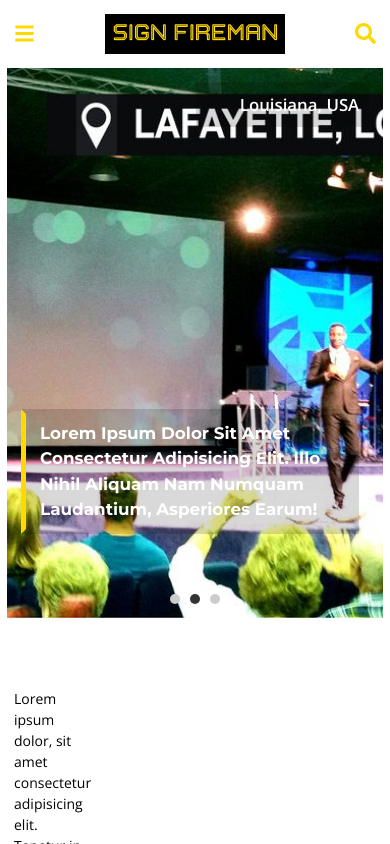
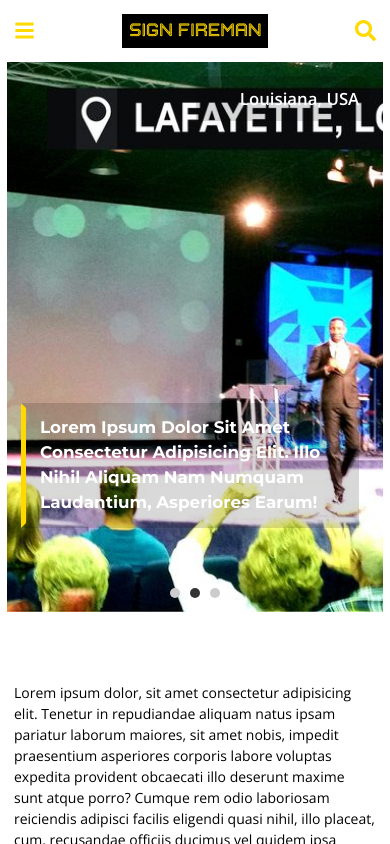
Before and after one commit to Final-move/Final-move-web, a React (Create React App) app: page / in a window 390 px wide. Built offline with nearby package versions, Linux system fonts and the light colour scheme; some icons are missing.

Commit message:
chores: little updates to the home news section

```diff
--- a/src/assets/css/styles.css
+++ b/src/assets/css/styles.css
@@ -247,7 +247,7 @@ header .logo-container {
 header .logo-container .logo {
   color: var(--primary-clr-yellow-100);
   font-family: nostromo_outline;
-  font-size: 1.5rem;
+  font-size: 1.2rem;
   font-weight: 600;
 }
 header .nav-toggle {
@@ -768,6 +768,12 @@ header .nav-links li a:hover::before {
   .homeNews-section {
     grid-template-columns: 5em;
   }
+  .homeNews-section .home-main-news {
+    grid-column: 1/3;
+  }
+  .homeNews-section .home-aside-news {
+    grid-column: 1/3;
+  }
 }
 .post-card {
   background: var(--primary-clr-white-100);
--- a/src/assets/scss/layout/_header.scss
+++ b/src/assets/scss/layout/_header.scss
@@ -18,7 +18,7 @@ header {
     .logo {
       color: var(--primary-clr-yellow-100);
       font-family: u.$ff-head;
-      font-size: u.$fs-300;
+      font-size: u.$fs-200;
       font-weight: u.$fw-600;
     }
   }
--- a/src/pages/home/HomeNews.jsx
+++ b/src/pages/home/HomeNews.jsx
@@ -5,7 +5,7 @@ import PageContainer from "../../components/PageContainer";
 const BannerNews = () => {
   return (
     <PageContainer className="homeNews-section">
-      <section className="main-news">
+      <section className="home-main-news">
         Lorem ipsum dolor, sit amet consectetur adipisicing elit. Tenetur in
         repudiandae aliquam natus ipsam pariatur laborum maiores, sit amet
         nobis, impedit praesentium asperiores corporis labore voluptas expedita
@@ -15,7 +15,7 @@ const BannerNews = () => {
         obcaecati iste! Consequuntur, sunt animi! Quaerat quas tenetur molestiae
         debitis consequatur dolore magnam doloribus qui.
       </section>
-      <aside className="aside-news">
+      <aside className="home-aside-news">
         Lorem ipsum dolor sit amet consectetur adipisicing elit. Quasi
         necessitatibus reprehenderit tempore reiciendis adipisci explicabo
         cumque, quod corporis temporibus perferendis?
```
Also changed, not shown: src/assets/scss/layout/_home-news.scss (+8 -0 lines), src/pages/Blog/Blog.js (deleted, +0 -12 lines), src/pages/Blog/blog-article/BlogArticle.jsx (deleted, +0 -28 lines), 1 other file (tests, documents, lock files or other folders).
